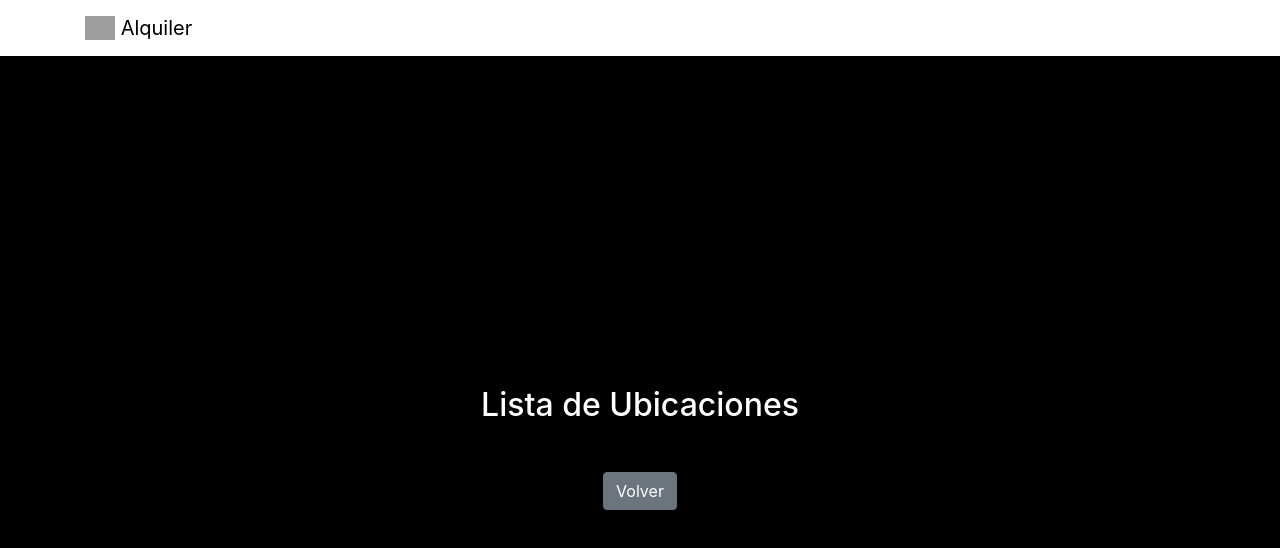
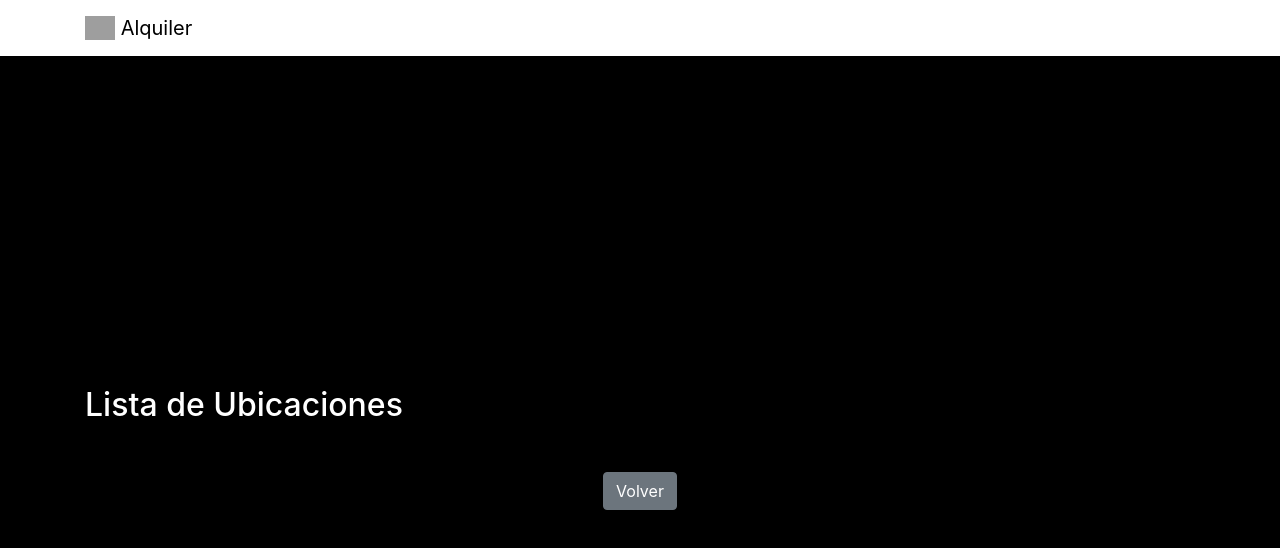
Before and after one commit to AndresAmayaUPTC/Front-Proyecto-1, a website: page views/locationlist.html in a window 1280 px wide. Drawn offline with nearby package versions, Linux system fonts and the light colour scheme; no server answers; grey boxes are pictures that could not be loaded.

Commit message:
Titulos arreglados

```diff
--- a/views/locationlist.html
+++ b/views/locationlist.html
@@ -4,6 +4,7 @@
     <meta charset="UTF-8">
     <meta name="viewport" content="width=device-width, initial-scale=1.0">
     <title>Lista de Ubicaciones</title>
+    <link rel="icon" href="https://cdn-icons-png.flaticon.com/128/3096/3096983.png" type="image/x-icon">
     <link rel="stylesheet" href="https://maxcdn.bootstrapcdn.com/bootstrap/4.5.2/css/bootstrap.min.css">
 </head>
 <body>
@@ -17,7 +18,7 @@
     </div>
 </nav>
 
-<div class="container mt-5 pt-5 d-flex flex-column align-items-center">
+<div class="container mt-5 pt-5 d-flex flex-column align-items-left">
     <h2 class="mb-4 text-white" id="title">Lista de Ubicaciones</h2>
 
     <div id="locations-container" class="row">
```
Also changed, not shown: views/index.html (+2 -0 lines), views/location.html (+1 -0 lines), views/rent.html (+1 -0 lines), views/rentlist.html (+1 -0 lines).
